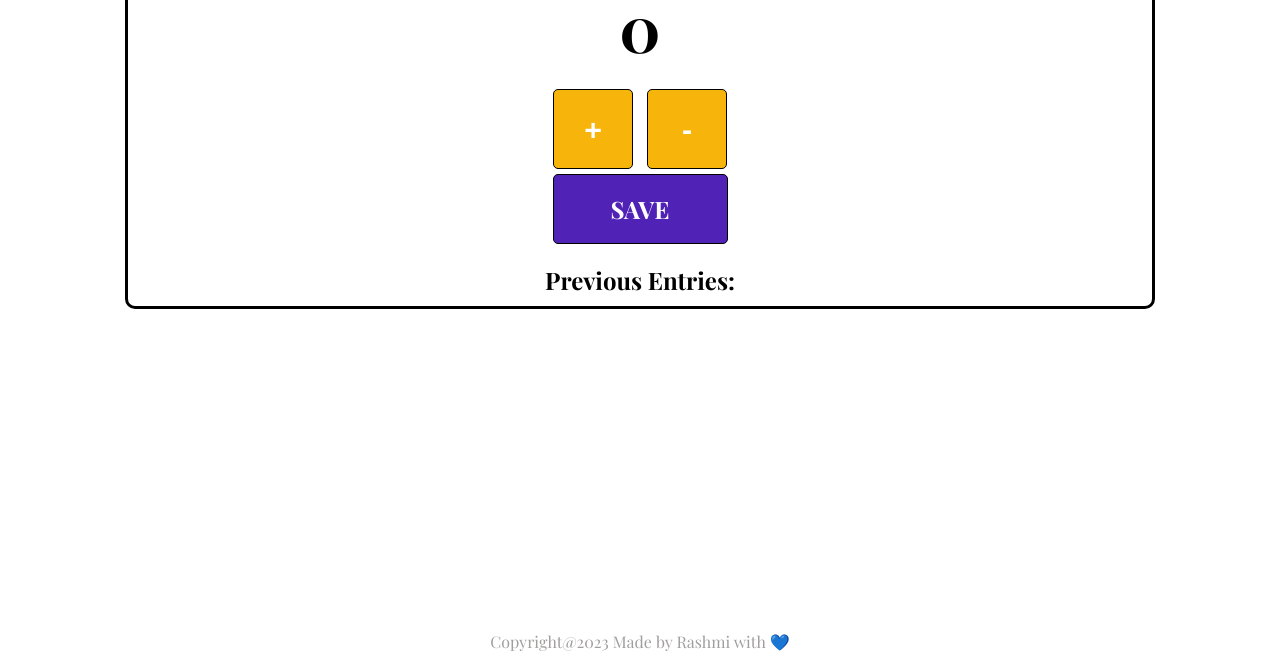
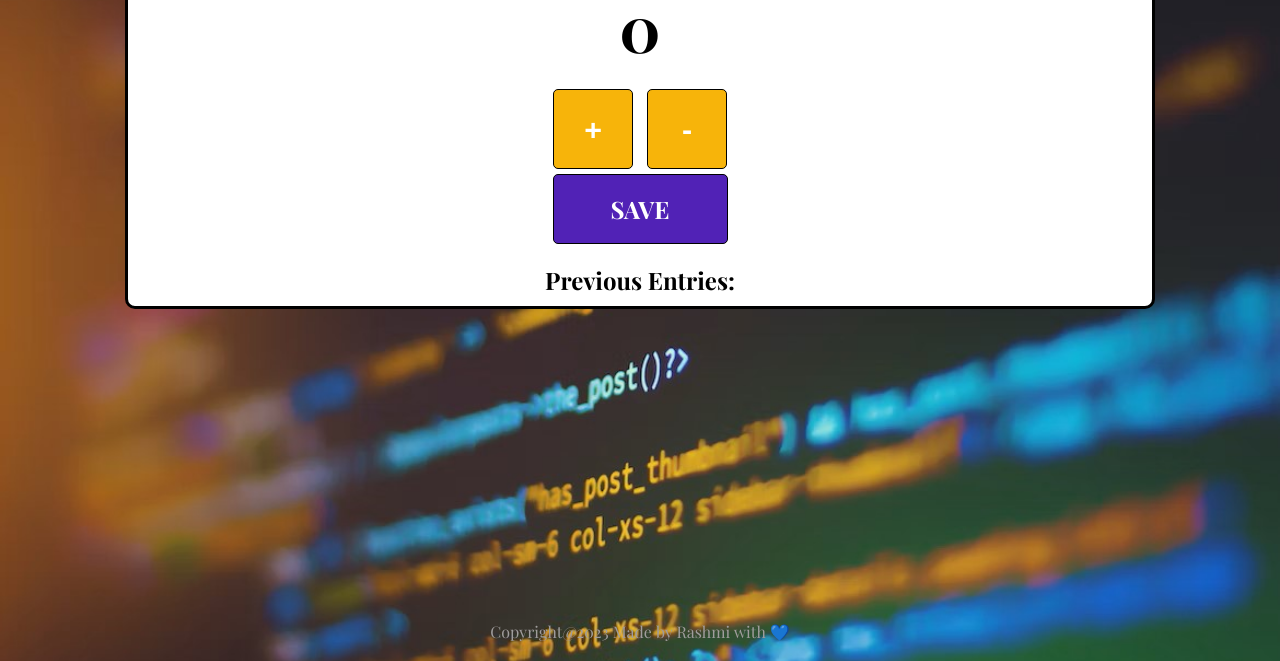
Before and after one commit to rashmip2408/counter-app, a plain HTML site: page index.html in a window 1280 px wide. Shown: the part 139-800 px from the top of the page. Drawn offline with nearby package versions, Linux system fonts and the light colour scheme.

Commit message:
Update style.css

```diff
--- a/style.css
+++ b/style.css
@@ -5,7 +5,8 @@
 
 body {
     margin-top: 30px;
-    background-image: url(./Assets/bg.jpg);
+    margin-bottom: 30px;
+    background-image: url(./bg.jpg);
     background-size: cover;
     font-family: 'Playfair Display', serif;
     text-align: center;
@@ -115,10 +116,10 @@ p {
 
 footer {
     color: rgb(160, 157, 157);
-    position: absolute;
-    bottom: 20px;
+    position: relative;
+    top: 20px;
     width: 100%;
-    height: 10px;
+    height: 30px;
 }
 
 
@@ -150,4 +151,9 @@ footer {
         width: 175px;
         height: 70px;
     }
+   footer {
+        top: 95%;
+        position: fixed;
+    }
+
 }
```
